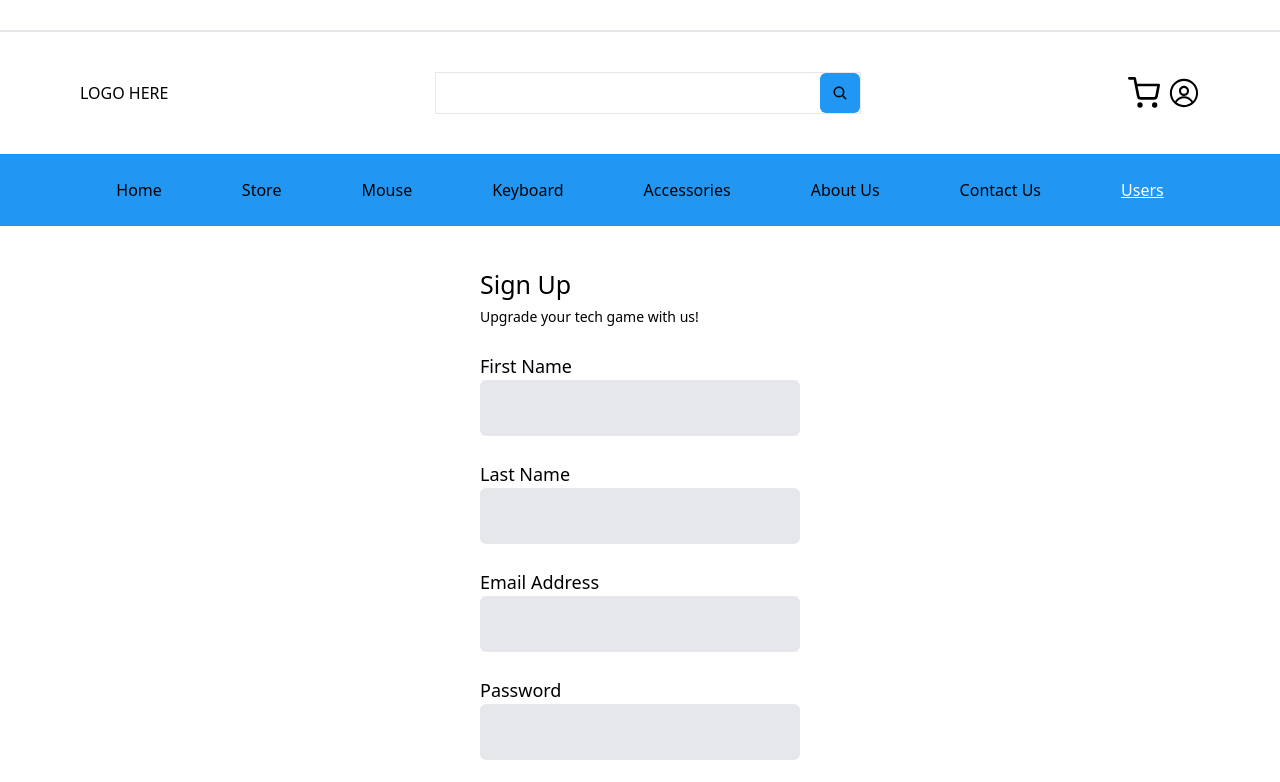
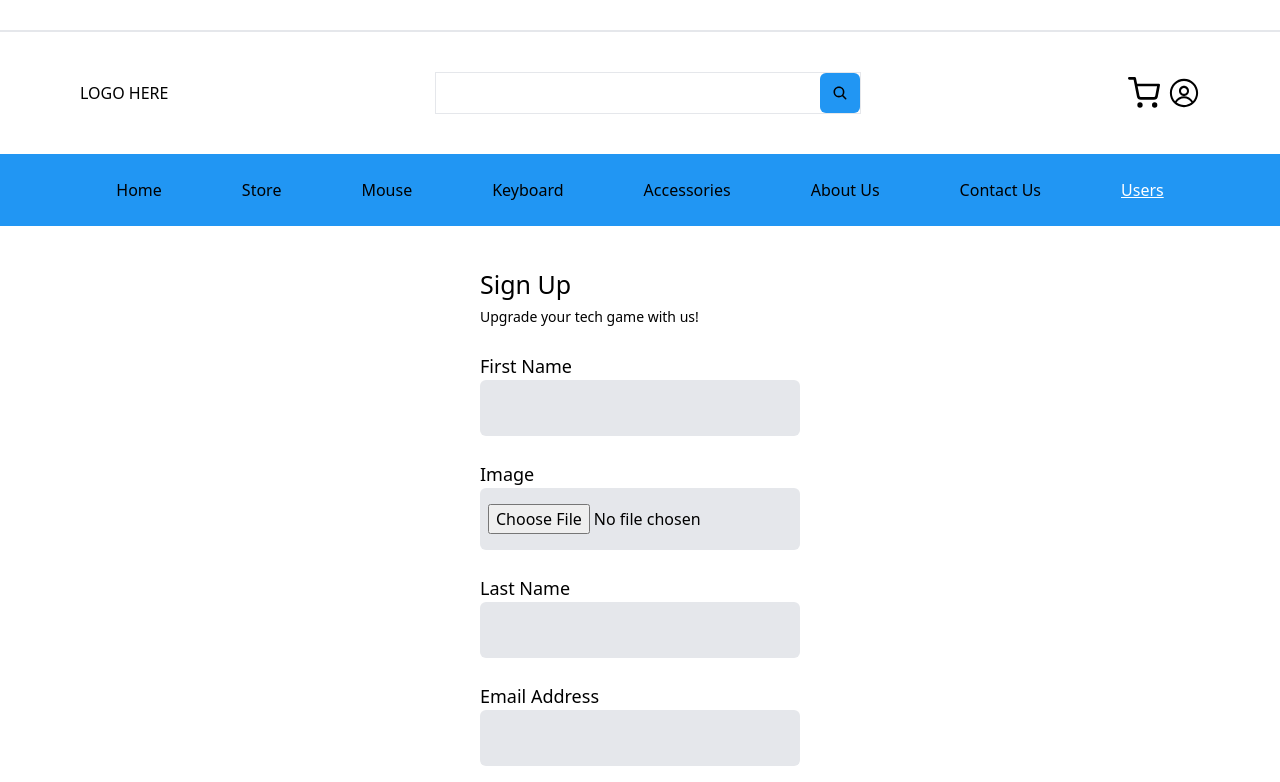
Before and after one commit to Nabi-Ameen/computer-system-ecommrce, a React (Vite) app: page /users in a window 1280 px wide. Shown: the top 782 px of the page. Built offline with nearby package versions, Linux system fonts and the light colour scheme; no server answers.

Commit message:
change Field component into input field

```diff
--- a/src/pages/Users.jsx
+++ b/src/pages/Users.jsx
@@ -101,6 +101,12 @@ const Users = () => {
                                     </div>
 
                                     <div>
+                                        <label htmlFor="image" className='text-lg'>Image</label>
+                                        <InputField value={values?.firstName} onchange={handleChange} name="image" type="file" />
+                                        <ErrorMessage name="image" />
+                                    </div>
+
+                                    <div>
                                         <label htmlFor="lastName" className='text-lg'>Last Name</label>
                                         <InputField value={values?.lastName} onchange={handleChange} name="lastName" type="text" />
                                         <ErrorMessage name="lastName" />
```
